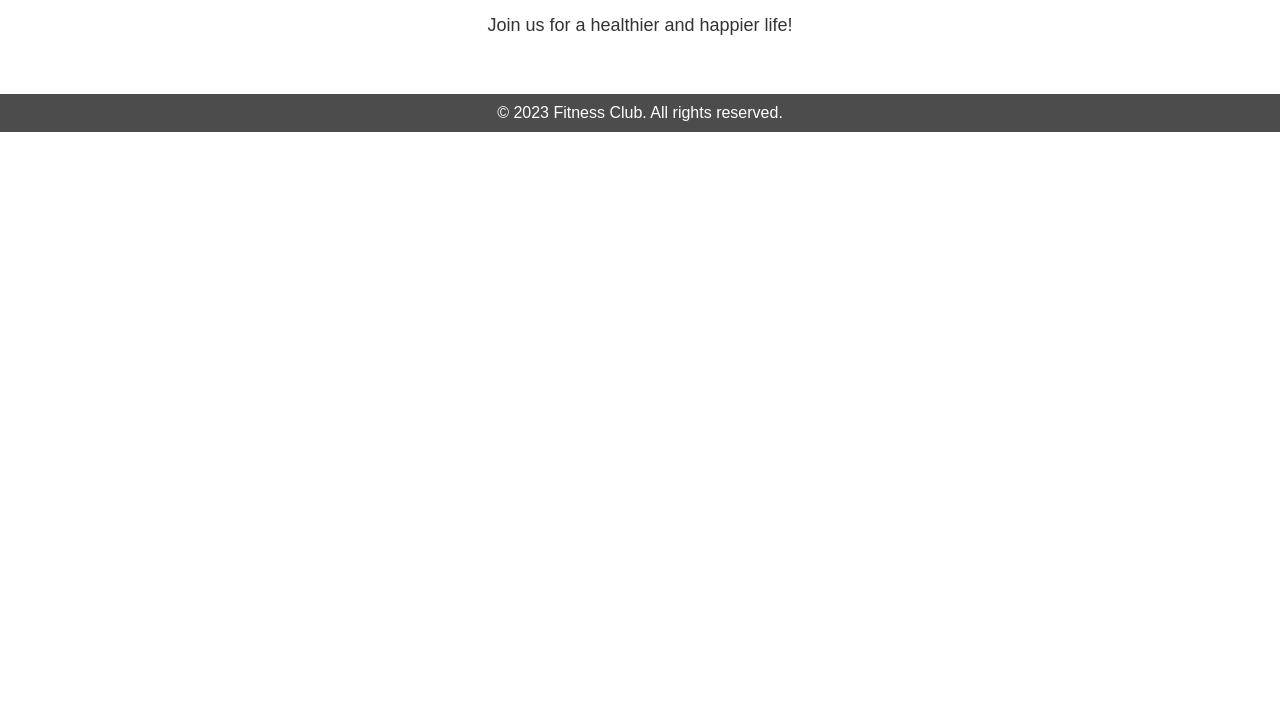
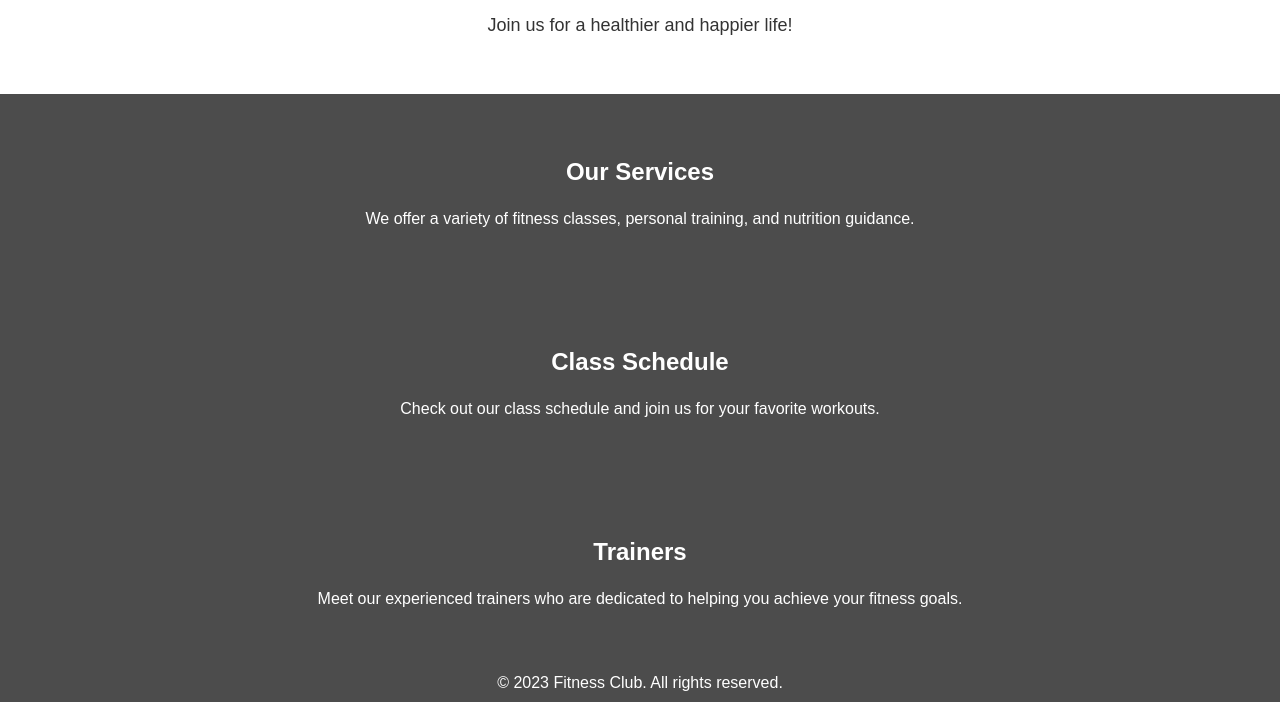
Before and after one commit to santoshmaravi7/WebDemo, a plain HTML site: page index.html in a window 1280 px wide. Shown: the part 180-882 px from the top of the page. Before the commit the page ends 800 px from the top, so only its background shows below. Drawn offline with Linux system fonts and the light colour scheme.

Commit message:
Update index.html
I have added more functionalities in this website.

have a look on it.

```diff
--- a/index.html
+++ b/index.html
@@ -61,6 +61,21 @@
             font-size: 18px;
         }
 
+        .feature {
+            background-color: rgba(0, 0, 0, 0.7);
+            color: #fff;
+            padding: 40px;
+            text-align: center;
+        }
+
+        .feature h3 {
+            font-size: 24px;
+        }
+
+        .feature p {
+            font-size: 16px;
+        }
+
         footer {
             background-color: rgba(0, 0, 0, 0.7);
             color: #fff;
@@ -85,6 +100,18 @@
         <h2>Welcome to Our Fitness Club</h2>
         <p>Join us for a healthier and happier life!</p>
     </main>
+    <div class="feature">
+        <h3>Our Services</h3>
+        <p>We offer a variety of fitness classes, personal training, and nutrition guidance.</p>
+    </div>
+    <div class="feature">
+        <h3>Class Schedule</h3>
+        <p>Check out our class schedule and join us for your favorite workouts.</p>
+    </div>
+    <div class="feature">
+        <h3>Trainers</h3>
+        <p>Meet our experienced trainers who are dedicated to helping you achieve your fitness goals.</p>
+    </div>
     <footer>
         &copy; 2023 Fitness Club. All rights reserved.
     </footer>
```
